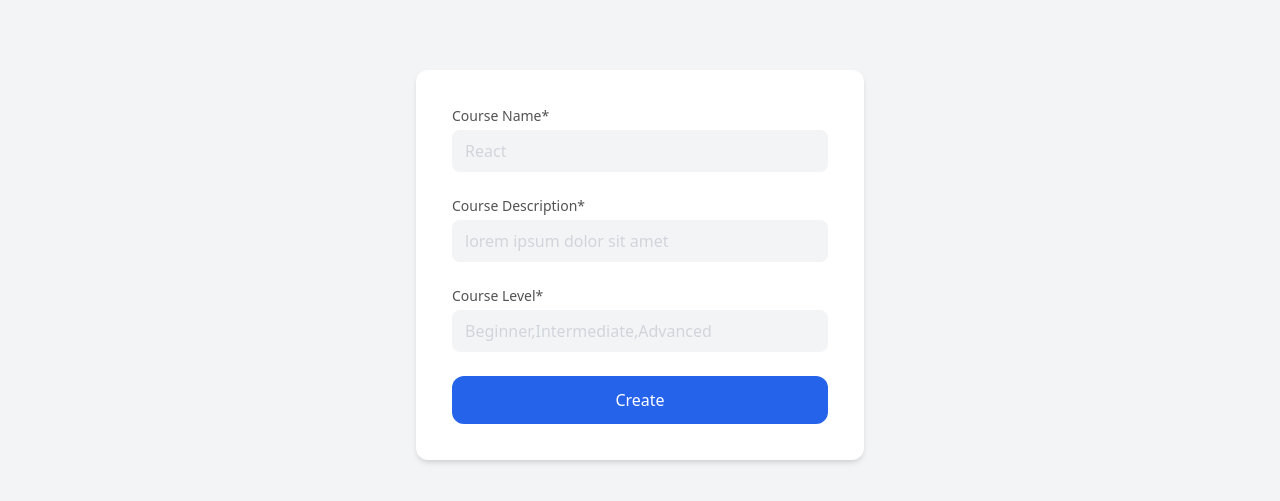
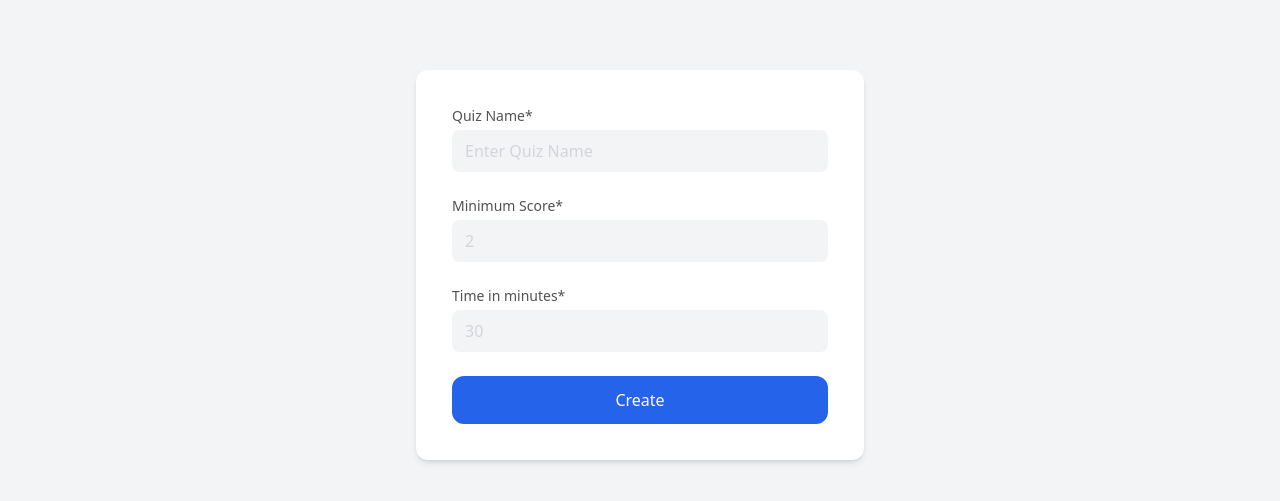
Before and after one commit to shubhkhanna/Nbyula-Assignment, a React (Create React App) app in the folder client/: page /course/quiz/create/1 in a window 1280 px wide. Shown: the part 199-700 px from the top of the page. Built offline with nearby package versions, Linux system fonts and the light colour scheme; sample sign-in values are in the browser's storage.

Commit message:
fix: create quiz page

```diff
--- a/client/src/App.js
+++ b/client/src/App.js
@@ -9,6 +9,7 @@ import CourseDetailPage from "./pages/CourseDetailPage";
 import CourseCreatePage from "./pages/CourseCreatePage";
 import CourseListPage from "./pages/CourseListPage";
 import CourseEditPage from "./pages/CourseEditPage";
+import CreateQuiz from "./pages/CreateQuiz";
 
 const App = () => {
   return (
@@ -22,10 +23,7 @@ const App = () => {
           <Route path="/course/create" element={<CourseCreatePage />} />
           <Route path="/course/list" element={<CourseListPage />} />
           <Route path="/course/edit/:id" element={<CourseEditPage />} />
-          <Route
-            path="/course/quiz/create/:id"
-            element={<CourseCreatePage />}
-          />
+          <Route path="/course/quiz/create/:id" element={<CreateQuiz />} />
         </Route>
 
         {/* Public Routes */}
--- /dev/null
+++ b/client/src/pages/CreateQuiz.js
@@ -0,0 +1,55 @@
+import { useState } from "react";
+import Button from "../components/common/Button";
+import Input from "../components/Input";
+
+const CreateQuiz = () => {
+  const [name, setName] = useState("");
+  const [minPoints, setMinPoints] = useState();
+  const [time, setTime] = useState();
+
+  const submitHandler = (e) => {
+    e.preventDefault();
+  };
+
+  return (
+    <div className="flex flex-col min-h-screen justify-center items-center px-5 py-5 bg-gray-100">
+      <div className="w-full max-w-md bg-white p-3 md:p-9 shadow-md rounded-xl">
+        <form onSubmit={submitHandler} className="space-y-6">
+          <Input
+            label="Quiz Name*"
+            placeholder="Enter Quiz Name"
+            id="name"
+            name="name"
+            type="text"
+            value={name}
+            onChange={(e) => setName(e.target.value)}
+          />
+
+          <Input
+            label="Minimum Score*"
+            placeholder="2"
+            id="minPoints"
+            name="minPoints"
+            type="number"
+            value={minPoints}
+            onChange={(e) => setMinPoints(e.target.value)}
+          />
+
+          <Input
+            label="Time in minutes*"
+            placeholder="30"
+            id="time"
+            name="time"
+            type="number"
+            value={time}
+            onChange={(e) => setTime(e.target.value)}
+          />
+
+          <Button text="Create" />
+        </form>
+      </div>
+    </div>
+  );
+};
+
+export default CreateQuiz;
```
